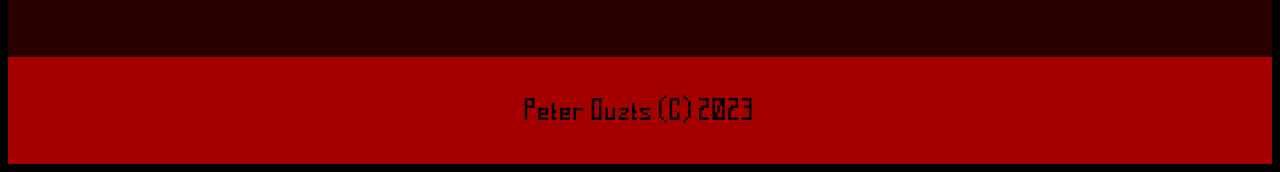
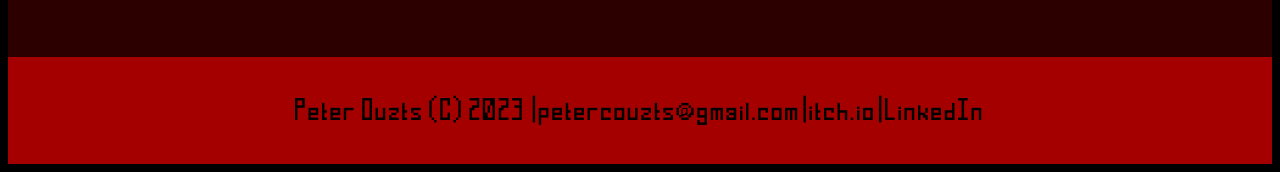
Before and after one commit to pouzts/pouzts.github.io, a plain HTML site: page index.html in a window 1280 px wide. Shown: the part 827-999 px from the top of the page. Drawn offline with Linux system fonts and the light colour scheme.

Commit message:
Added links to the Footer

```diff
--- a/index.html
+++ b/index.html
@@ -35,7 +35,10 @@
         </section>
     </main>
     <footer>
-        Peter Ouzts (C) 2023
+        Peter Ouzts (C) 2023 |
+        <a class="footer-link" href="mailto:petercouzts@gmail.com">petercouzts@gmail.com</a> |
+        <a class="footer-link" href="https://peterouzts.itch.io/">itch.io</a> |
+        <a class="footer-link" href="https://www.linkedin.com/in/peter-ouzts/">LinkedIn</a>
     </footer>
 </body>
 </html>
--- a/styles/style.css
+++ b/styles/style.css
@@ -121,3 +121,7 @@ footer {
     background-color: #a40000;
     color: #000000;
 }
+
+.footer-link:hover {
+    text-decoration: underline;
+}
```
Also changed, not shown: about.html (+1 -1 lines), portfolio.html (+1 -1 lines).
